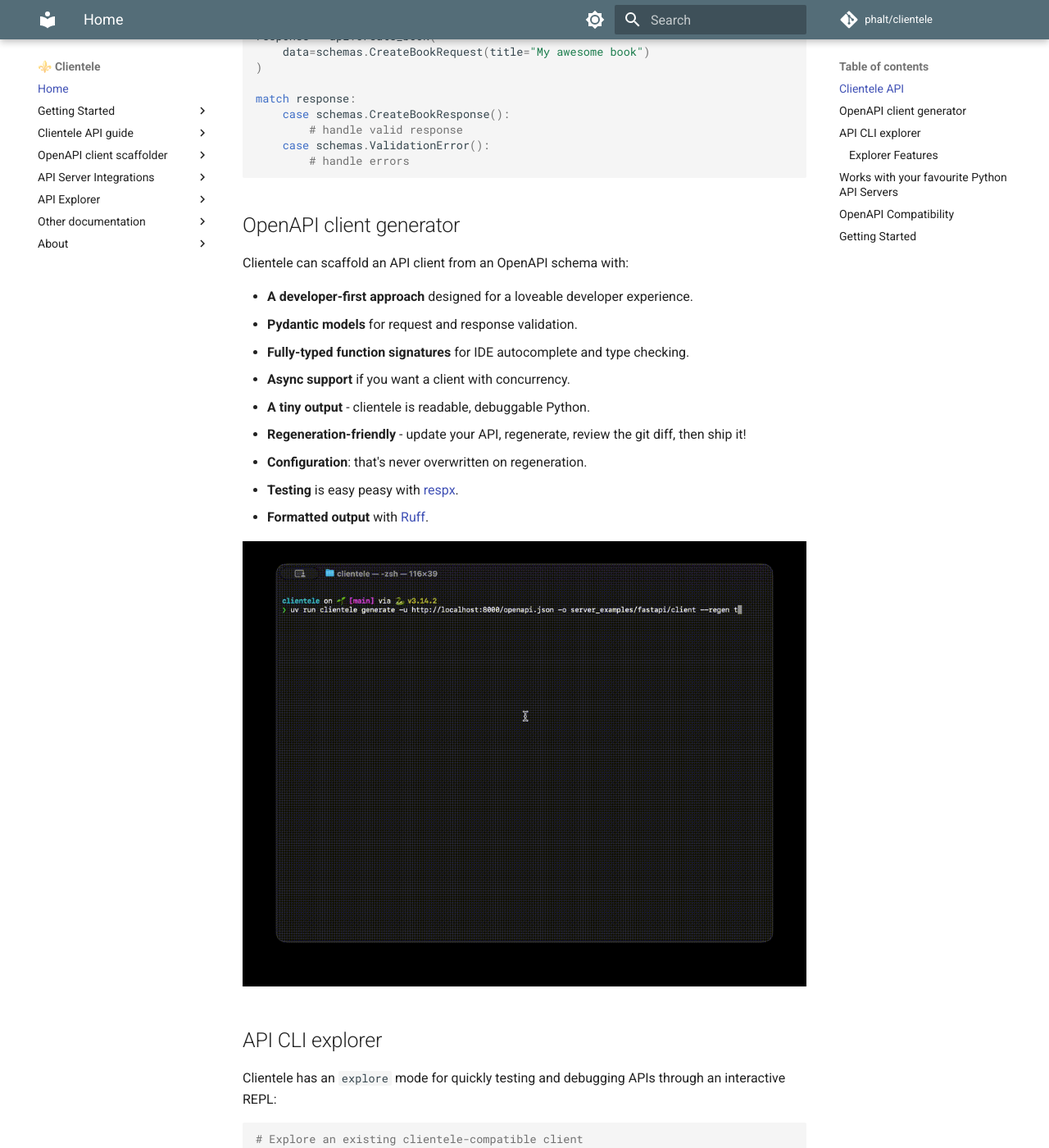
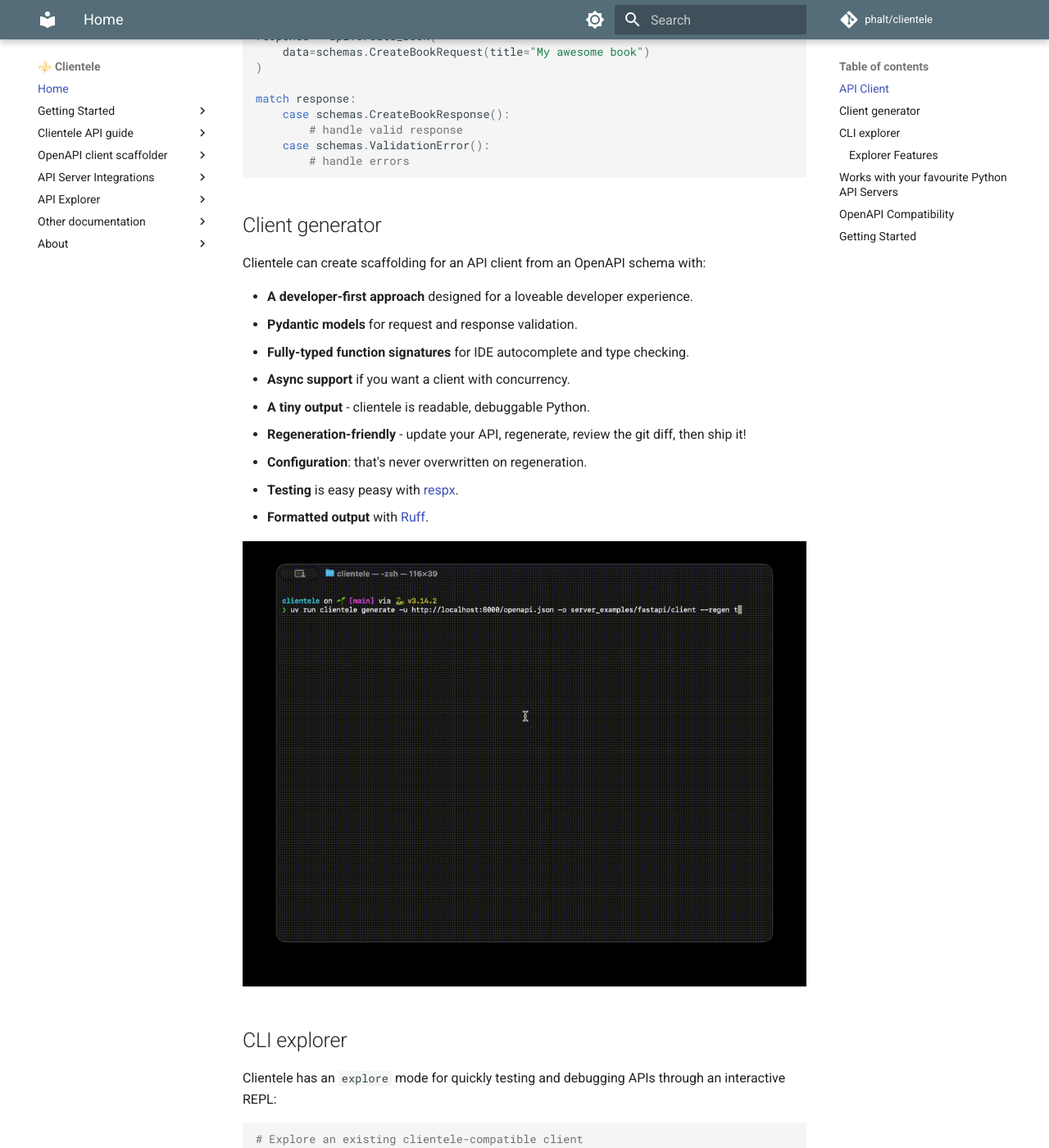
Before and after one commit to phalt/clientele, an MkDocs documentation site: the page built from docs/index.md, in a window 1280 px wide and 1400 px high, scrolled down 1315 px. Shown: the whole window at 82% size. Built offline with MkDocs 1.6.1 and Material for MkDocs 9.7.7, drawn with Linux system fonts in a browser that asks for light colours; comment, search, counter and statistics services are not loaded; some of the changed text lies outside the part shown.

Commit message:
Correct some grammar, spelling

````diff
--- a/docs/index.md
+++ b/docs/index.md
@@ -37,9 +37,9 @@
 </p>
 </div>
 
-## Clientele API
+## API Client
 
-Clientele lets your write API clients as easily as you would write API servers:
+Clientele lets you write API clients as easily as you would write API servers:
 
 ```python
 # api.py
@@ -92,9 +92,9 @@
         # handle errors
 ```
 
-## OpenAPI client generator
+## Client generator
 
-Clientele can scaffold an API client from an OpenAPI schema with:
+Clientele can create scaffolding for an API client from an OpenAPI schema with:
 
 - **A developer-first approach** designed for a loveable developer experience.
 - **Pydantic models** for request and response validation.
@@ -108,7 +108,7 @@
 
 ![generate_gif](https://raw.githubusercontent.com/phalt/clientele/refs/heads/main/docs/clientele_generate.gif)
 
-## API CLI explorer
+## CLI explorer
 
 Clientele has an `explore` mode for quickly testing and debugging APIs through an interactive REPL:
 
````
Also changed, not shown: README.md (+5 -6 lines).
